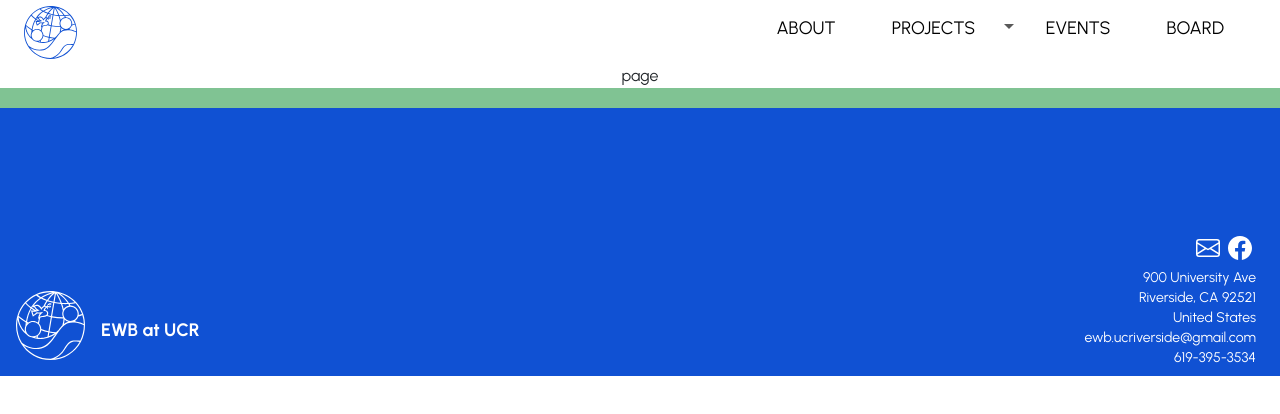
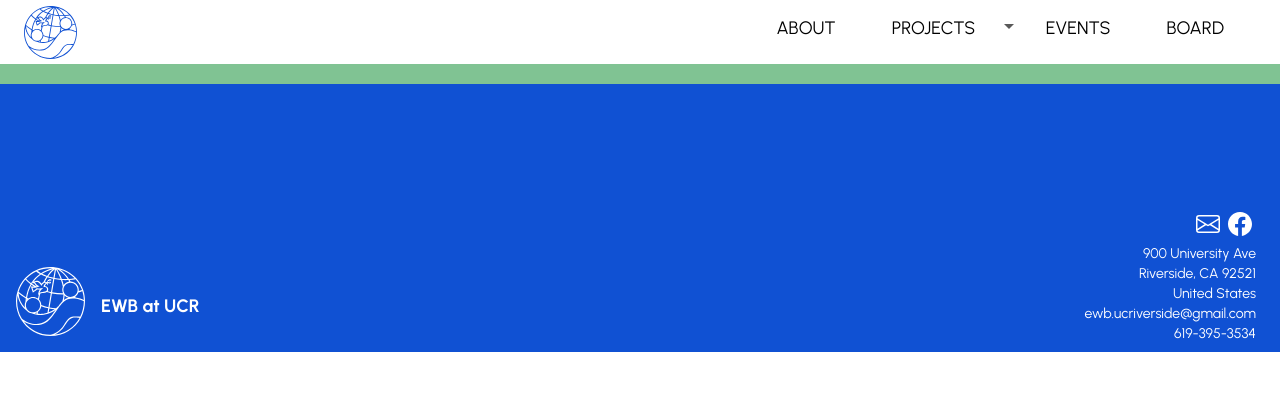
Before and after one commit to acm-ucr/ewb-website, a Next.js app: page /about in a window 1280 px wide. Shown: the top 414 px of the page. Built offline with nearby package versions, Linux system fonts and the light colour scheme.

Commit message:
Removed unneeded imports on page.js

```diff
--- a/src/app/about/page.js
+++ b/src/app/about/page.js
@@ -1,5 +1,5 @@
 const page = () => {
-  return <div>page</div>;
+  return <></>;
 };
 
 export default page;
--- a/src/components/projects/CostaRica.jsx
+++ b/src/components/projects/CostaRica.jsx
@@ -1,4 +1,7 @@
 import Subtitle from "../Subtitle";
+import img1 from "../../../public/images/costaRica/CostaRica1.gif";
+import img2 from "../../../public/images/costaRica/costaRica2.gif";
+
 const CostaRica = () => {
   return (
     <div className="grid grid-cols-3 gap-10 my-16 justify-around w-10/12 md:w-9/12">
@@ -16,7 +19,7 @@ const CostaRica = () => {
       </div>
 
       <img
-        src="/images/CostaRica/CostaRica1.gif"
+        src={img1.src}
         alt="Costa Rica Image 1"
         className="col-span-3 md:col-span-1"
       />
@@ -42,7 +45,7 @@ const CostaRica = () => {
       </div>
 
       <img
-        src="/images/CostaRica/CostaRica2.gif"
+        src={img2.src}
         alt="Costa Rica Image 2"
         className="col-span-3 md:col-span-1"
       />
```
